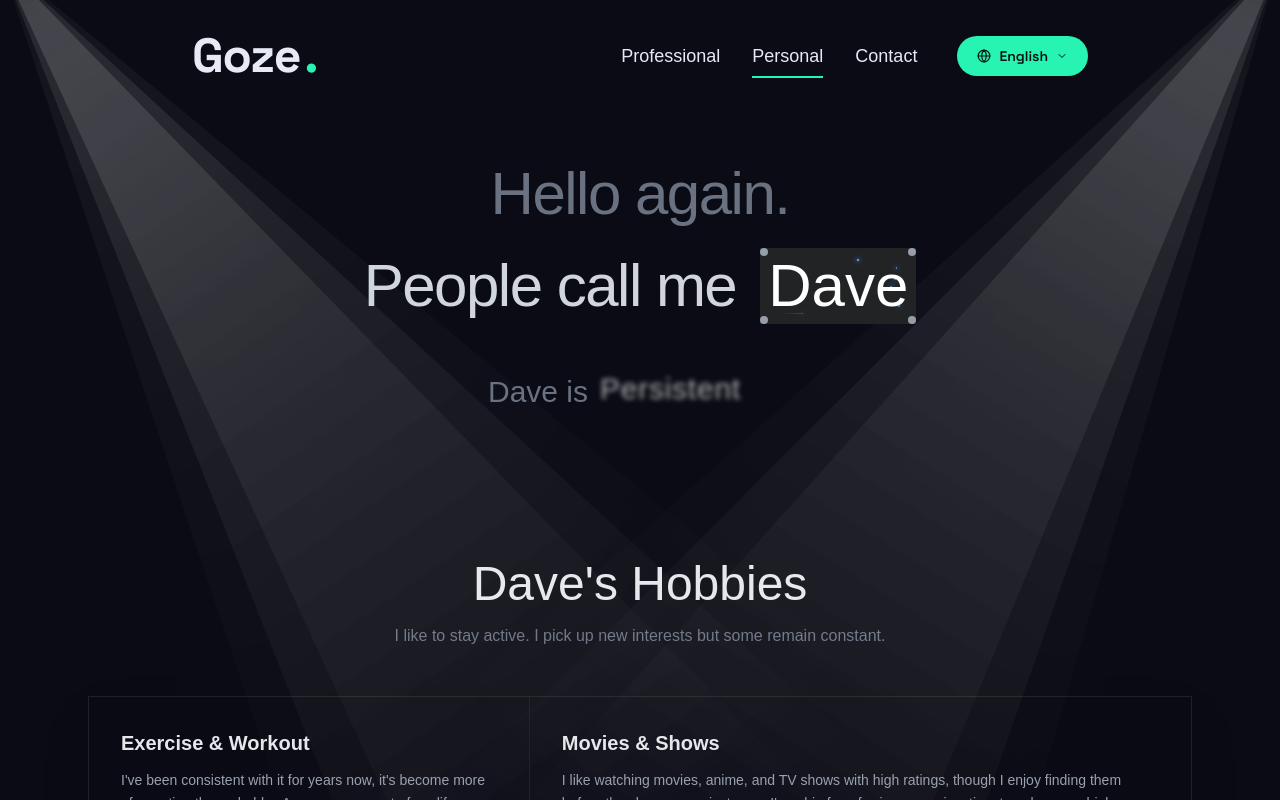
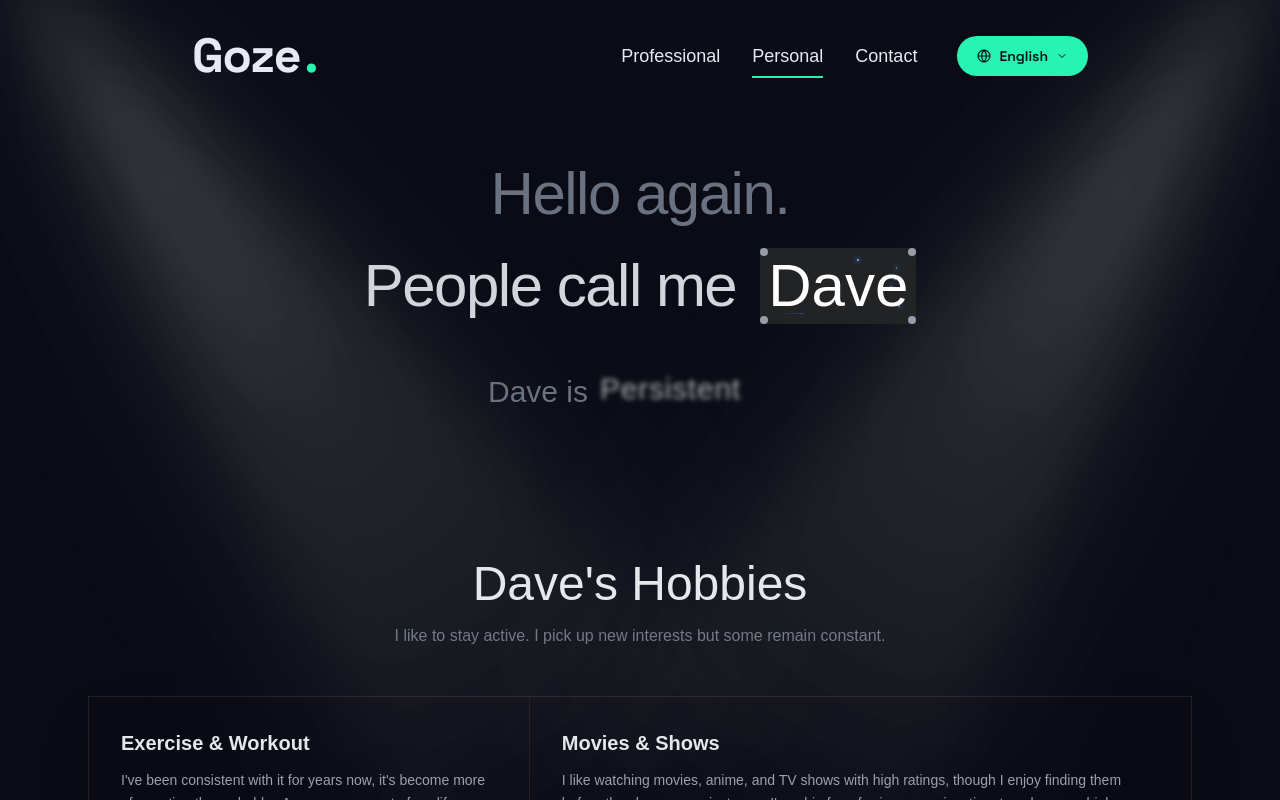
Before and after one commit to httpsdave/httpsdave, a Next.js app: page /personal in a window 1280 px wide. Shown: the top 800 px of the page. Built offline with nearby package versions, Linux system fonts and the light colour scheme; a web font is replaced by a local one.

Commit message:
fixed spotlight for personal tab

```diff
--- a/src/app/personal/page.tsx
+++ b/src/app/personal/page.tsx
@@ -169,7 +169,10 @@ export default function PersonalPage() {
   return (
     <div className="relative overflow-hidden bg-[#0a0b14] min-h-screen">
       {/* CSS Spotlights (White) — top-left and top-right pointing towards center */}
-      <div className="absolute top-0 left-0 w-full h-[100vh] pointer-events-none z-[0] overflow-hidden">
+      <div
+        className="absolute top-0 left-0 w-full h-[150vh] pointer-events-none z-[0] overflow-hidden"
+        style={{ WebkitMaskImage: 'linear-gradient(to bottom, black 60%, transparent 100%)', maskImage: 'linear-gradient(to bottom, black 60%, transparent 100%)' }}
+      >
         {/* Left Spotlights Group */}
         <motion.div
           animate={{ rotate: [-35, -30, -35] }}
@@ -177,11 +180,17 @@ export default function PersonalPage() {
           className="absolute top-[-5%] -left-[30vw] md:-left-[25vw] w-[80vw] md:w-[50vw] h-[140vh] origin-top"
         >
           {/* Base soft layer */}
-          <div className="absolute inset-0 bg-gradient-to-b from-white/5 via-white/2 to-transparent blur-[100px]" style={{ clipPath: 'polygon(50% 0, 100% 100%, 0 100%)' }} />
+          <div className="absolute inset-0 blur-[100px]">
+             <div className="absolute inset-0 bg-gradient-to-b from-white/5 via-white/2 to-transparent" style={{ clipPath: 'polygon(50% 0, 100% 100%, 0 100%)' }} />
+          </div>
           {/* Middle layer */}
-          <div className="absolute inset-0 bg-gradient-to-b from-white/10 via-white/5 to-transparent blur-[60px]" style={{ clipPath: 'polygon(50% 0, 90% 100%, 10% 100%)' }} />
+          <div className="absolute inset-0 blur-[60px]">
+             <div className="absolute inset-0 bg-gradient-to-b from-white/10 via-white/5 to-transparent" style={{ clipPath: 'polygon(50% 0, 90% 100%, 10% 100%)' }} />
+          </div>
           {/* Core bright layer */}
-          <div className="absolute inset-0 bg-gradient-to-b from-white/15 via-white/5 to-transparent blur-[30px]" style={{ clipPath: 'polygon(50% 0, 80% 100%, 20% 100%)' }} />
+          <div className="absolute inset-0 blur-[30px]">
+             <div className="absolute inset-0 bg-gradient-to-b from-white/15 via-white/5 to-transparent" style={{ clipPath: 'polygon(50% 0, 80% 100%, 20% 100%)' }} />
+          </div>
         </motion.div>
 
         {/* Right Spotlights Group */}
@@ -191,11 +200,17 @@ export default function PersonalPage() {
           className="absolute top-[-5%] -right-[30vw] md:-right-[25vw] w-[80vw] md:w-[50vw] h-[140vh] origin-top"
         >
           {/* Base soft layer */}
-          <div className="absolute inset-0 bg-gradient-to-b from-white/5 via-white/2 to-transparent blur-[100px]" style={{ clipPath: 'polygon(50% 0, 100% 100%, 0 100%)' }} />
+          <div className="absolute inset-0 blur-[100px]">
+             <div className="absolute inset-0 bg-gradient-to-b from-white/5 via-white/2 to-transparent" style={{ clipPath: 'polygon(50% 0, 100% 100%, 0 100%)' }} />
+          </div>
           {/* Middle layer */}
-          <div className="absolute inset-0 bg-gradient-to-b from-white/10 via-white/5 to-transparent blur-[60px]" style={{ clipPath: 'polygon(50% 0, 90% 100%, 10% 100%)' }} />
+          <div className="absolute inset-0 blur-[60px]">
+             <div className="absolute inset-0 bg-gradient-to-b from-white/10 via-white/5 to-transparent" style={{ clipPath: 'polygon(50% 0, 90% 100%, 10% 100%)' }} />
+          </div>
           {/* Core bright layer */}
-          <div className="absolute inset-0 bg-gradient-to-b from-white/15 via-white/5 to-transparent blur-[30px]" style={{ clipPath: 'polygon(50% 0, 80% 100%, 20% 100%)' }} />
+          <div className="absolute inset-0 blur-[30px]">
+             <div className="absolute inset-0 bg-gradient-to-b from-white/15 via-white/5 to-transparent" style={{ clipPath: 'polygon(50% 0, 80% 100%, 20% 100%)' }} />
+          </div>
         </motion.div>
       </div>
 
```
